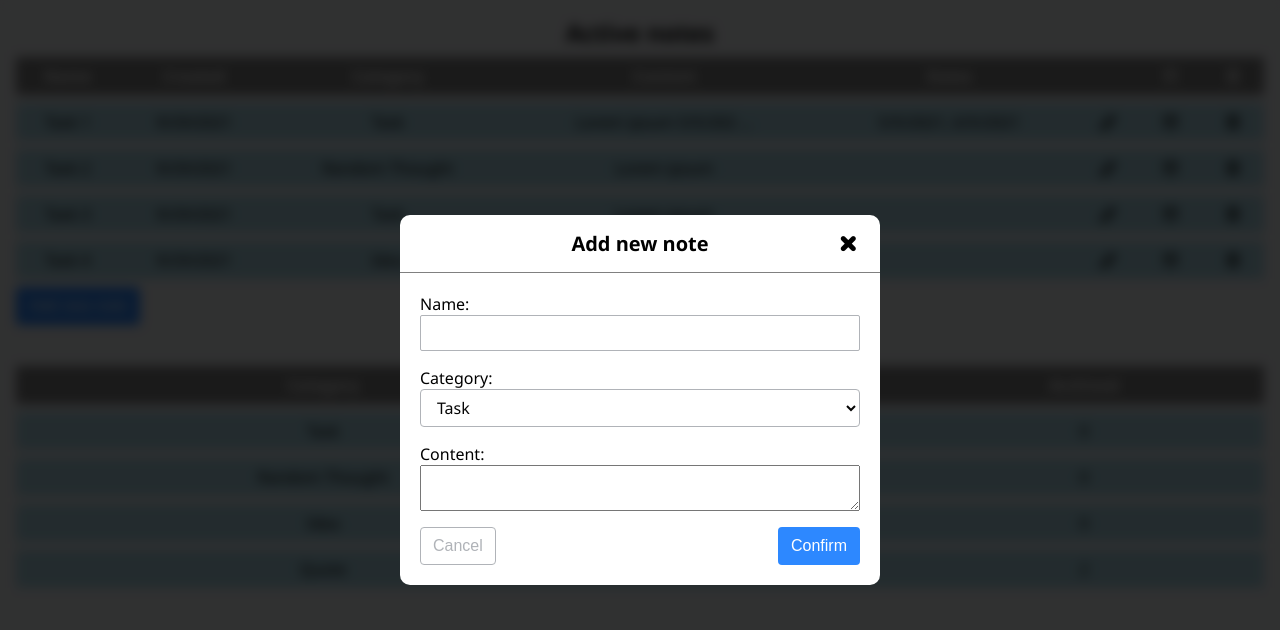
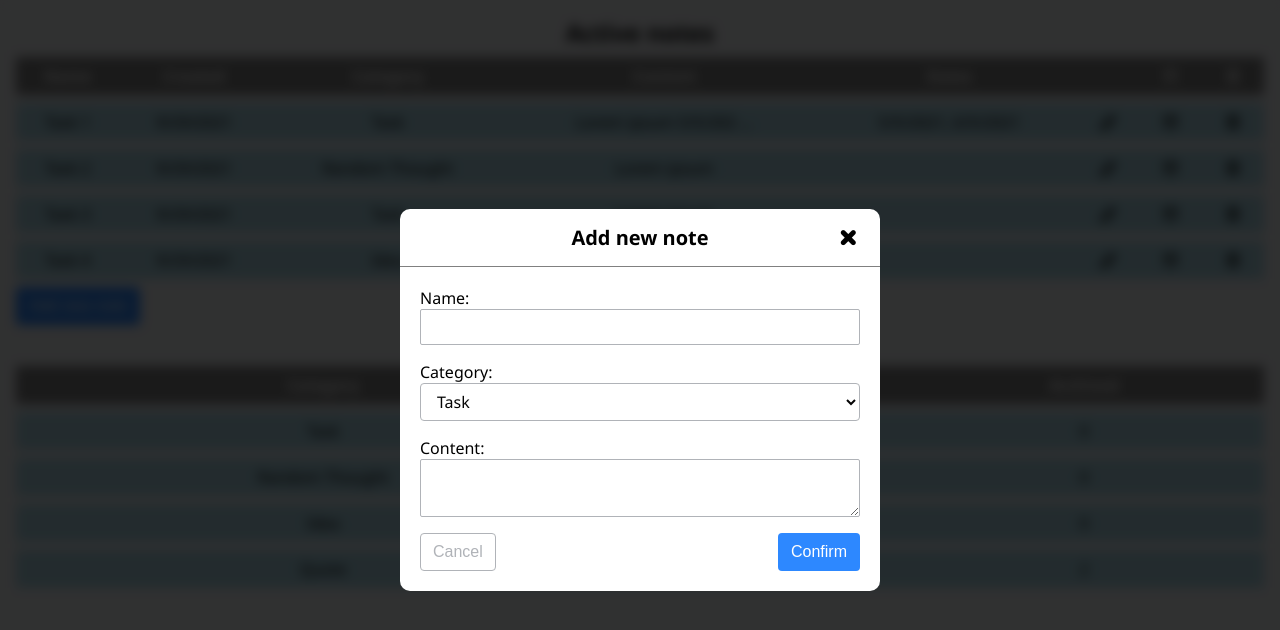
Before and after one commit to vimlut/hometask-2, a React (Create React App) app: page / in a window 1280 px wide. Both pictures are taken after a click on the button "Add new note". Shown: the top 630 px of the page. Built offline with nearby package versions, Linux system fonts and the light colour scheme.

Commit message:
added UITextArea

```diff
--- a/src/components/NoteModal/NoteModal.jsx
+++ b/src/components/NoteModal/NoteModal.jsx
@@ -4,7 +4,7 @@
 import { useState, useEffect } from 'react';
 import { noteCategories } from 'constants.js';
 import {
-  UIModal, UIButton, UIInput, UISelect, UIFormGroup,
+  UIModal, UIButton, UIInput, UISelect, UIFormGroup, UITextArea,
 } from 'components';
 
 const NoteModal = (props) => {
@@ -47,7 +47,7 @@ const NoteModal = (props) => {
         </UIFormGroup>
         <UIFormGroup>
           <label htmlFor="task-content">Content:</label>
-          <textarea name="content" value={formData.content} onChange={handleFormChange} />
+          <UITextArea name="content" value={formData.content} onChange={handleFormChange} />
         </UIFormGroup>
         <div className="ui-modal__controls">
           <UIButton onClick={onClose} btnType="secondary" text="Cancel" />
--- /dev/null
+++ b/src/components/UI/UITextArea/UITextArea.jsx
@@ -0,0 +1,48 @@
+/* eslint-disable jsx-a11y/no-autofocus */
+import PropTypes from 'prop-types';
+
+import './UITextArea.scss';
+
+const UITextArea = (props) => {
+  const {
+    name, id, value, onChange, extraClassName, placeholder, required, disabled,
+  } = props;
+  const componentClassName = extraClassName ? `ui-textarea ${extraClassName}` : 'ui-textarea';
+
+  return (
+    <textarea
+      name={name}
+      id={id}
+      value={value}
+      className={componentClassName}
+      onChange={onChange}
+      placeholder={placeholder}
+      required={required}
+      disabled={disabled}
+    />
+  );
+};
+
+UITextArea.defaultProps = {
+  extraClassName: '',
+  onChange: null,
+  value: '',
+  id: '',
+  name: 'ui-textarea',
+  placeholder: '',
+  required: false,
+  disabled: false,
+};
+
+UITextArea.propTypes = {
+  name: PropTypes.string,
+  id: PropTypes.string,
+  extraClassName: PropTypes.string,
+  onChange: PropTypes.func,
+  value: PropTypes.string,
+  placeholder: PropTypes.string,
+  required: PropTypes.bool,
+  disabled: PropTypes.bool,
+};
+
+export { UITextArea };
--- /dev/null
+++ b/src/components/UI/UITextArea/UITextArea.scss
@@ -0,0 +1,16 @@
+@import '~styles/variables';
+
+.ui-textarea {
+  padding: 0.375em 0.75em;
+  color: var(--color-primary);
+  font-family: $font-primary;
+  border: 1px solid var(--color-secondary);
+  border-radius: 2px;
+  background: none;
+  background-color: inherit;
+  resize: vertical;
+  &::placeholder {
+    color: var(--color-secondary);
+    filter: brightness(70%);
+  }
+}
--- /dev/null
+++ b/src/components/UI/UITextArea/index.js
@@ -0,0 +1 @@
+export { UITextArea } from './UITextArea';
--- a/src/components/UI/index.js
+++ b/src/components/UI/index.js
@@ -2,5 +2,6 @@ export { UIIconButton } from './UIIconButton';
 export { UIButton } from './UIButton';
 export { UIInput } from './UIInput';
 export { UISelect } from './UISelect';
+export { UITextArea } from './UITextArea';
 export { UIModal } from './UIModal';
 export { UIFormGroup } from './UIFormGroup';
```
